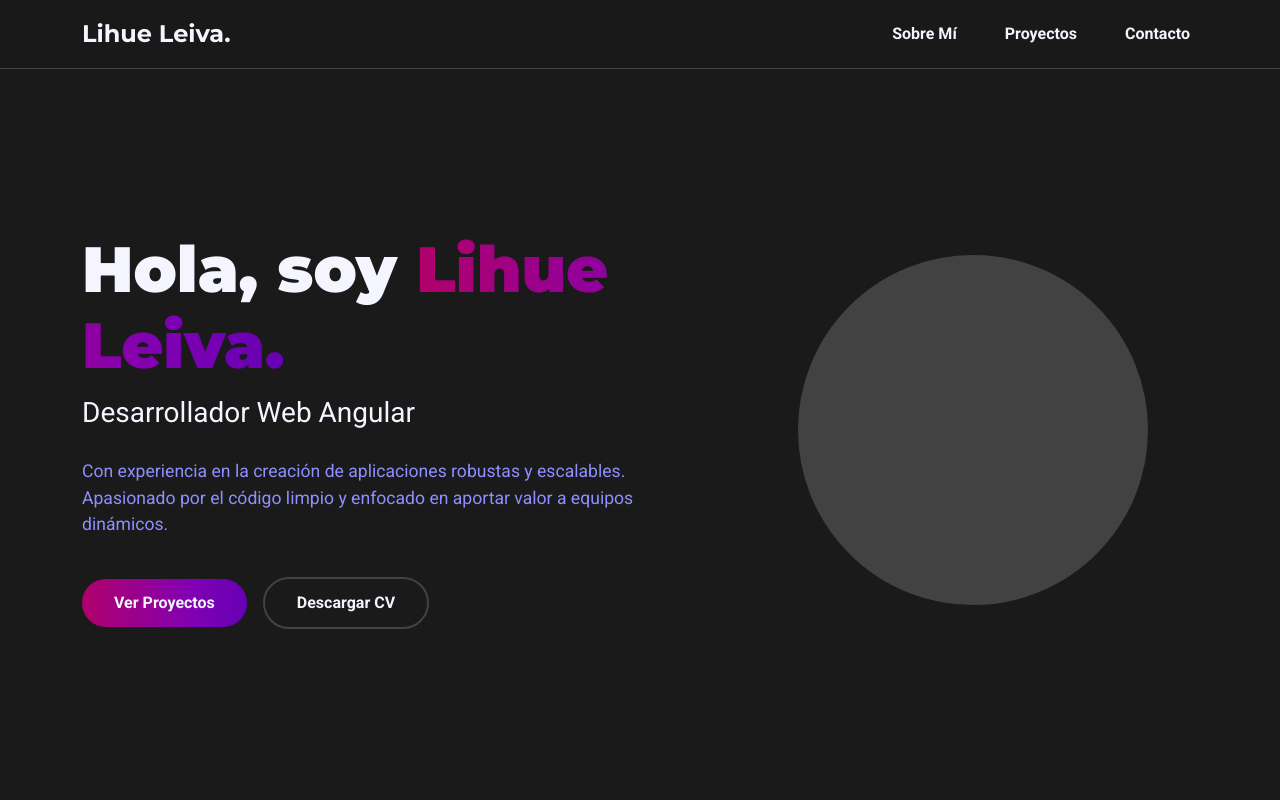
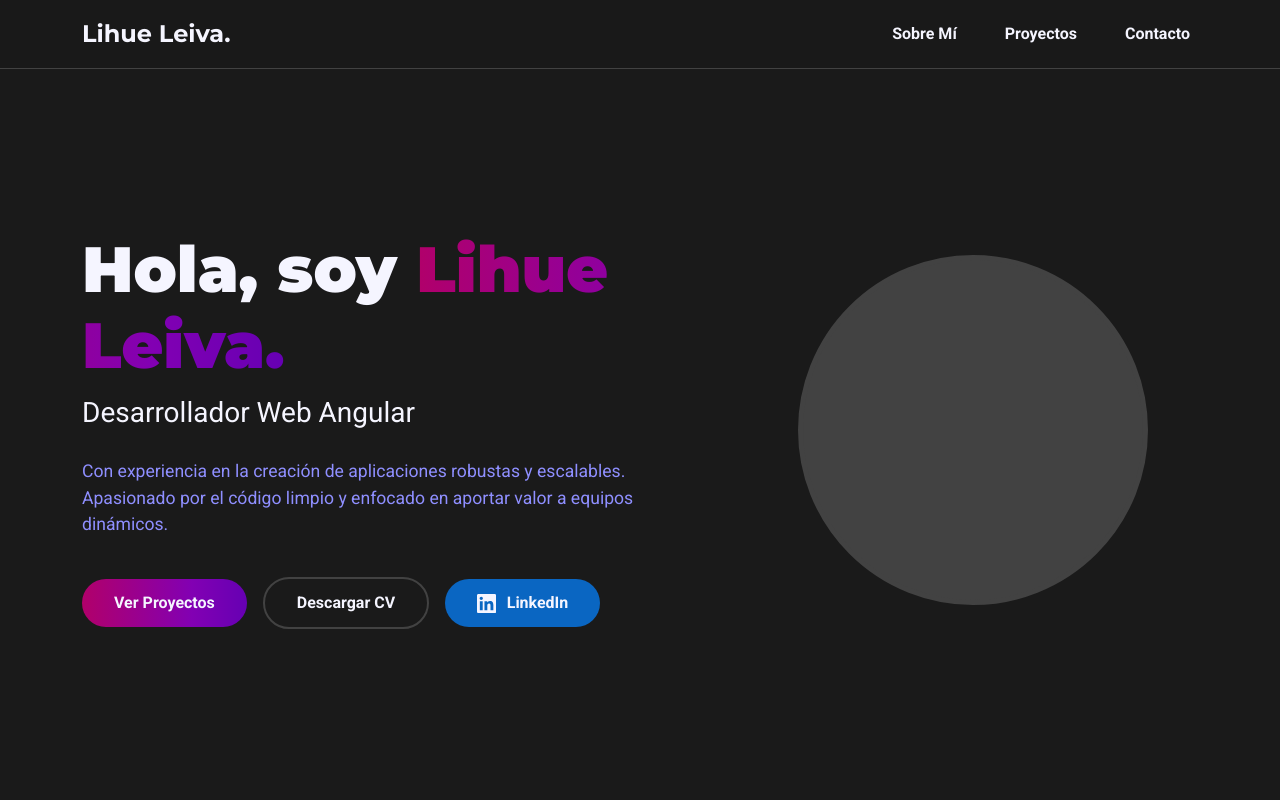
Before and after one commit to lihueleiva/lihueleiva-dev-portfolio, an Angular app: page / in a window 1280 px wide. Shown: the top 800 px of the page. Built offline with nearby package versions, Linux system fonts and the light colour scheme.

Commit message:
feat(ui): enhance hero buttons hover effects and interactions

```diff
--- a/src/app/components/hero/hero.html
+++ b/src/app/components/hero/hero.html
@@ -8,10 +8,24 @@
       <p class="hero__description">
         Con experiencia en la creación de aplicaciones robustas y escalables. Apasionado por el código limpio y enfocado en aportar valor a equipos dinámicos.
       </p>
+
       <div class="hero__buttons">
         <a href="#projects" class="btn btn--primary">Ver Proyectos</a>
         <a href="/assets/cv-lihue-leiva.pdf" target="_blank" class="btn btn--secondary">Descargar CV</a>
-      </div>
+
+        <a
+          href="https://www.linkedin.com/in/lihue-leiva-670a3330a/"
+          target="_blank"
+          rel="noopener noreferrer"
+          class="btn btn--linkedin"
+          aria-label="Visita mi perfil de LinkedIn">
+
+          <svg xmlns="http://www.w3.org/2000/svg" role="img" viewBox="0 0 24 24">
+            <path d="M20.447 20.452h-3.554v-5.569c0-1.328-.027-3.037-1.852-3.037-1.853 0-2.136 1.445-2.136 2.939v5.667H9.351V9h3.414v1.561h.046c.477-.9 1.637-1.85 3.37-1.85 3.601 0 4.267 2.37 4.267 5.455v6.286zM5.337 7.433c-1.144 0-2.063-.926-2.063-2.065 0-1.138.92-2.063 2.063-2.063 1.14 0 2.064.925 2.064 2.063 0 1.139-.925 2.065-2.064 2.065zm1.782 13.019H3.555V9h3.564v11.452zM22.225 0H1.771C.792 0 0 .774 0 1.729v20.542C0 23.227.792 24 1.771 24h20.451C23.2 24 24 23.227 24 22.271V1.729C24 .774 23.2 0 22.225 0z"></path>
+          </svg>
+          <span>LinkedIn</span>
+        </a>
+        </div>
     </div>
     <div class="col-12 col-md-5">
       <div class="hero__image-container">
--- a/src/app/components/hero/hero.scss
+++ b/src/app/components/hero/hero.scss
@@ -82,10 +82,51 @@
     background-color: transparent;
     color: styles.$light;
     border: 2px solid styles.$secondary;
+    position: relative;
+    overflow: hidden;
+    z-index: 1;
+
+    &::before {
+      content: '';
+      position: absolute;
+      top: 0;
+      left: -100%;
+      width: 100%;
+      height: 100%;
+      background-color: styles.$secondary;
+      transition: left 0.35s ease-in-out;
+      z-index: -1;
+    }
 
     &:hover {
-      background-color: styles.$secondary;
       transform: translateY(-3px);
+
+      &::before {
+        left: 0;
+      }
+    }
+  }
+
+  &--linkedin {
+    background-color: #0A66C2;
+    color: styles.$light;
+    border: none;
+    display: flex;
+    align-items: center;
+    justify-content: center;
+    gap: 0.65rem;
+
+    svg {
+      width: 1.2rem;
+      height: 1.2rem;
+      fill: currentColor;
+    }
+
+    &:hover {
+      background-color: color.adjust(#0A66C2, $lightness: +7%);
+      transform: translateY(-3px);
+      box-shadow: 0 0 12px rgba(10, 102, 194, 0.6),
+        0 0 20px rgba(10, 102, 194, 0.4);
     }
   }
 }
@@ -124,7 +165,6 @@
   }
 }
 
-
 @keyframes gradient-animation {
   0% {
     background-position: 0% 50%;
```
